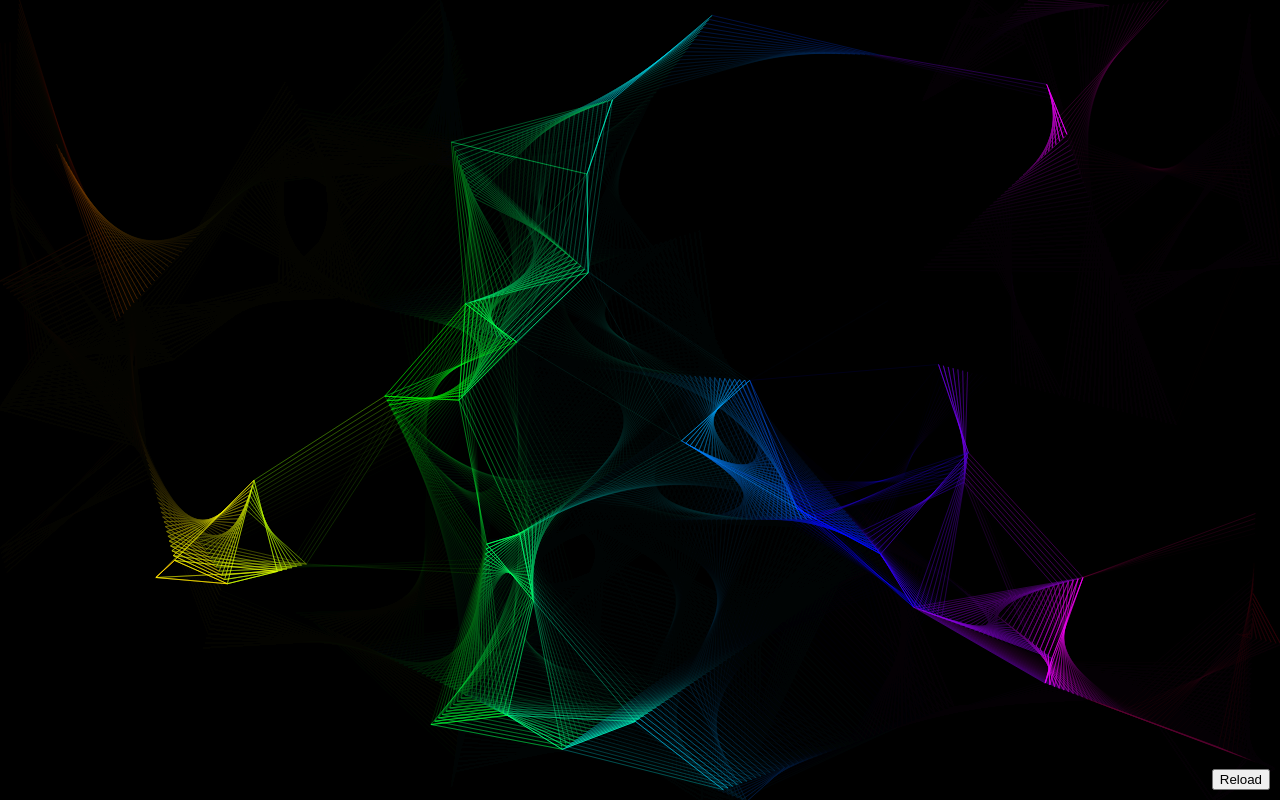
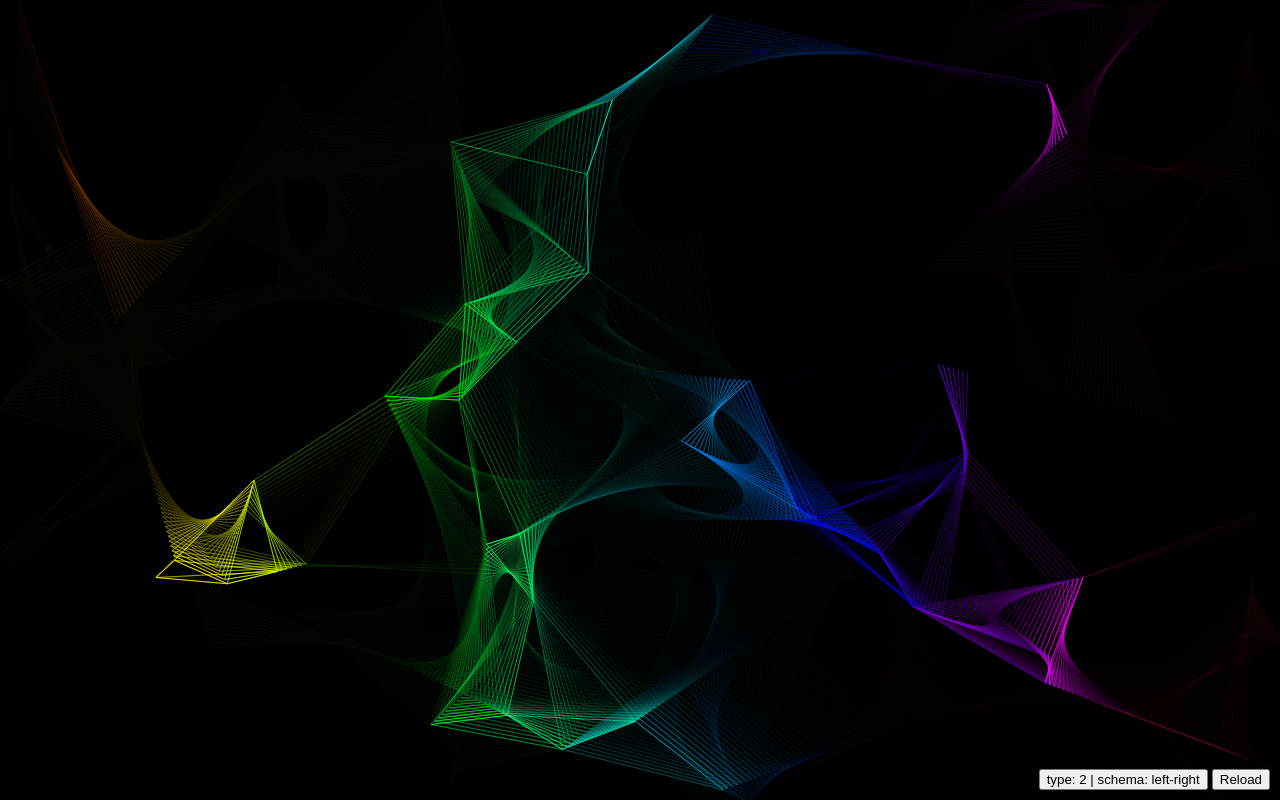
Before and after one commit to Eskaan/Canvas-Animation, a plain HTML site: page triangle-grid/All-in-one.html in a window 1280 px wide. Drawn offline with Linux system fonts and the light colour scheme.

Commit message:
Info in bottom right corner

```diff
--- a/triangle-grid/All-in-one.html
+++ b/triangle-grid/All-in-one.html
@@ -112,6 +112,15 @@
     return 100;
   }
   window.addEventListener('load', () => {
+    const text = [
+      'type: ' + random.switch,
+      'type: ' + random.switch + ' | colorMix: ' + Math.floor(random.one * 360),
+      'type: ' + random.switch + ' | schema: ' +
+      ((Math.floor(random.one * 3) === 0) ? 'top-bottom' :
+        (Math.floor(random.one * 3) === 1) ? 'left-right' : 'topLeft-bottomRight'),
+    ]
+    document.getElementById('info').innerText = text[random.switch];
+
     let gameId;
 
     function newGame() {
@@ -127,6 +136,9 @@
     })
   });
 </script>
-<button style="position: absolute; bottom: 10px; right: 10px;" onclick="location.reload();">Reload</button>
+<div style="position: absolute; bottom: 10px; right: 10px;">
+    <button id="info"></button>
+    <button onclick="location.reload();">Reload</button>
+</div>
 </body>
 </html>
```
Also changed, not shown: triangle-grid/index.html (+9 -0 lines).
